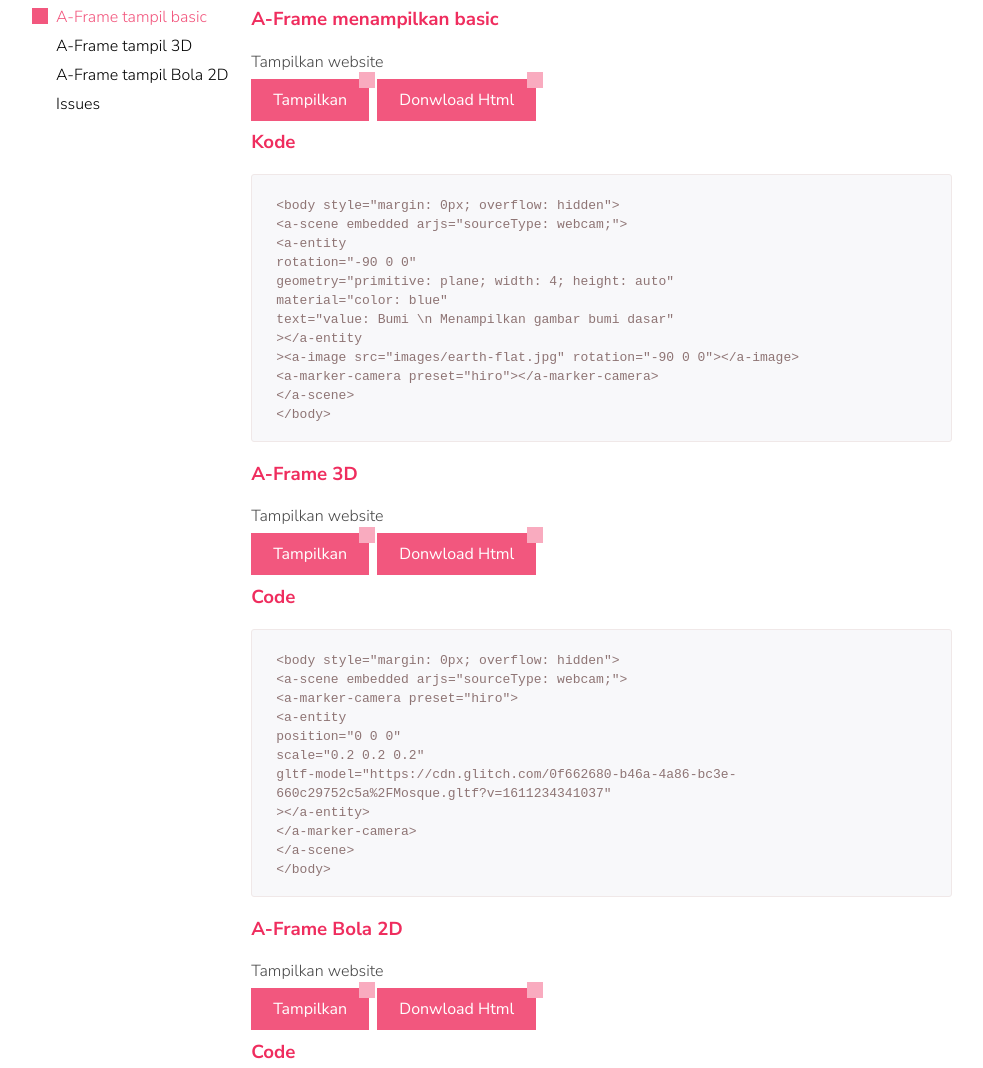
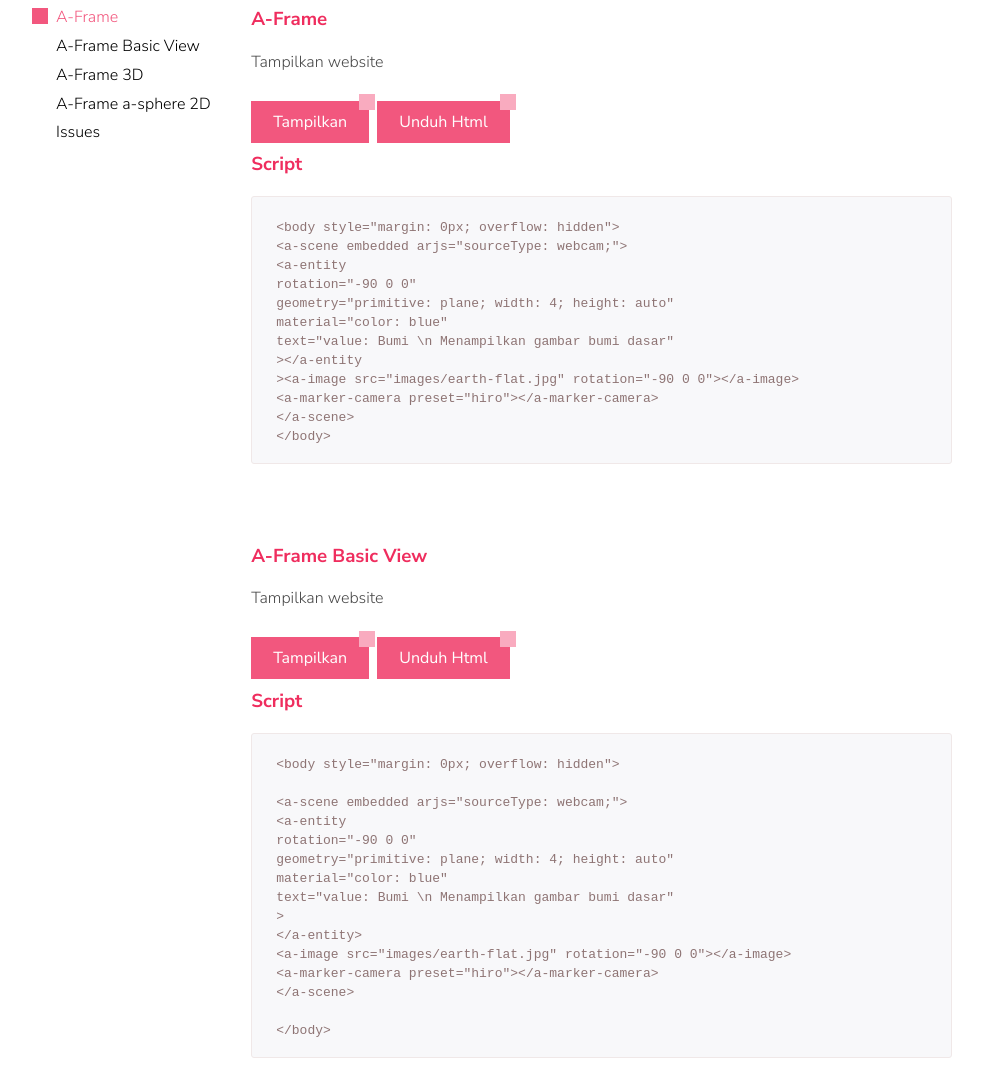
Before and after one commit to Bimamaarschal/AFrame, a plain HTML site: page index.html in a window 1280 px wide. Shown: the part 113-1181 px from the top of the page, without its empty margins (136-1119 px from the left). Drawn offline with nearby package versions, Linux system fonts and the light colour scheme.

Commit message:
Perubahan tampilan

```diff
--- a/index.html
+++ b/index.html
@@ -5,6 +5,7 @@
     <meta name="description" content="" />
     <meta name="viewport" content="width=device-width, initial-scale=1" />
     <title>Bima Maarschal</title>
+    <link rel="icon" type="image/png" href="images/aframe-logo.png" />
     <link
       rel="stylesheet"
       href="https://cdnjs.cloudflare.com/ajax/libs/font-awesome/4.7.0/css/font-awesome.min.css"
@@ -15,7 +16,6 @@
     />
     <link rel="stylesheet" href="css/scribbler-global.css" />
     <link rel="stylesheet" href="css/scribbler-doc.css" />
-    <link rel="author" href="humans.txt" />
   </head>
   <body>
     <div class="doc__bg"></div>
@@ -43,23 +43,24 @@
     <div class="wrapper">
       <aside class="doc__nav">
         <ul>
-          <li class="js-btn selected">A-Frame tampil basic</li>
-          <li class="js-btn">A-Frame tampil 3D</li>
-          <li class="js-btn">A-Frame tampil Bola 2D</li>
+          <li class="js-btn selected">A-Frame</li>
+          <li class="js-btn">A-Frame Basic View</li>
+          <li class="js-btn">A-Frame 3D</li>
+          <li class="js-btn">A-Frame a-sphere 2D</li>
           <li class="js-btn">Issues</li>
         </ul>
       </aside>
       <article class="doc__content">
         <section class="js-section">
-          <h3 class="section__title">A-Frame menampilkan basic</h3>
+          <h3 class="section__title">A-Frame</h3>
           <p>Tampilkan website</p>
+          <br />
           <a href="bumi.html" class="button--primary" target="_blank"
             >Tampilkan</a
           >&nbsp;
-          <a href="page/bumi.zip" class="button--primary" download
-            >Donwload Html</a
-          >
-          <h3 class="section__title">Kode</h3>
+          <a href="page/bumi.zip" class="button--primary" download>Unduh Html</a
+          ><br />
+          <h3 class="section__title">Script</h3>
           <div class="code__block code__block--notabs">
             <pre class="code code--block">
               <code>
@@ -79,59 +80,102 @@
             </pre>
           </div>
         </section>
+        <br /><br />
+        <section class="js-section">
+          <h3 class="section__title">A-Frame Basic View</h3>
+          <p>Tampilkan website</p>
+          <br />
+          <a href="bumi.html" class="button--primary" target="_blank"
+            >Tampilkan</a
+          >&nbsp;
+          <a href="page/bumi.zip" class="button--primary" download>Unduh Html</a
+          ><br />
+          <h3 class="section__title">Script</h3>
+          <div class="code__block code__block--notabs">
+            <pre class="code code--block">
+              <code>
+                &lt;body style=&quot;margin: 0px; overflow: hidden&quot;&gt;
+
+                  &lt;a-scene embedded arjs=&quot;sourceType: webcam;&quot;&gt;
+                    &lt;a-entity
+                      rotation=&quot;-90 0 0&quot;
+                      geometry=&quot;primitive: plane; width: 4; height: auto&quot;
+                      material=&quot;color: blue&quot;
+                      text=&quot;value: Bumi \n Menampilkan gambar bumi dasar&quot;
+                    &gt;
+                    &lt;/a-entity&gt;
+                    &lt;a-image src=&quot;images/earth-flat.jpg&quot; rotation=&quot;-90 0 0&quot;&gt;&lt;/a-image&gt;
+                    &lt;a-marker-camera preset=&quot;hiro&quot;&gt;&lt;/a-marker-camera&gt;
+                  &lt;/a-scene&gt;
+
+                &lt;/body&gt;
+              </code>
+            </pre>
+          </div>
+        </section>
+        <br /><br />
         <section class="js-section">
           <h3 class="section__title">A-Frame 3D</h3>
           <p>Tampilkan website</p>
+          <br />
           <a href="tam3d.html" class="button--primary" target="_blank"
             >Tampilkan</a
           >&nbsp;
           <a href="page/tam3d.zip" class="button--primary" download
-            >Donwload Html</a
-          >
-          <h3 class="section__title">Code</h3>
+            >Unduh Html</a
+          ><br />
+          <h3 class="section__title">Script</h3>
           <div class="code__block code__block--notabs">
             <pre class="code code--block">
                 <code>
                   &lt;body style=&quot;margin: 0px; overflow: hidden&quot;&gt;
                     &lt;a-scene embedded arjs=&quot;sourceType: webcam;&quot;&gt;
+
                       &lt;a-marker-camera preset=&quot;hiro&quot;&gt;
                         &lt;a-entity
                           position=&quot;0 0 0&quot;
                           scale=&quot;0.2 0.2 0.2&quot;
-                        gltf-model=&quot;https://cdn.glitch.com/0f662680-b46a-4a86-bc3e-660c29752c5a%2FMosque.gltf?v=1611234341037&quot;
-                      &gt;&lt;/a-entity&gt;
+                          gltf-model=&quot;https://cdn.glitch.com/0f662680-b46a-4a86-bc3e-660c29752c5a%2FMosque.gltf?v=1611234341037&quot;&gt;
+                        &lt;/a-entity&gt;
                       &lt;/a-marker-camera&gt;
+
                     &lt;/a-scene&gt;
                   &lt;/body&gt;
                 </code>
               </pre>
           </div>
         </section>
+        <br /><br />
         <section class="js-section">
-          <h3 class="section__title">A-Frame Bola 2D</h3>
+          <h3 class="section__title">A-Frame a-sphere 2D</h3>
           <p>Tampilkan website</p>
+          <br />
           <a href="bola2d.html" class="button--primary" target="_blank"
             >Tampilkan</a
           >&nbsp;
           <a href="page/bola2d.zip" class="button--primary" download
-            >Donwload Html</a
-          >
-          <h3 class="section__title">Code</h3>
+            >Unduh Html</a
+          ><br />
+          <h3 class="section__title">Script</h3>
           <div class="code__block code__block--notabs">
             <pre class="code code--block">
                 <code>
                   &lt;body style=&quot;margin: 0px; overflow: hidden&quot;&gt;
+
                   &lt;a-scene embedded arjs&gt;
                     &lt;a-marker preset=&quot;hiro&quot;&gt;
                       &lt;a-sphere position=&quot;0 0 0&quot; radius=&quot;0.6&quot; color=&quot;#EF2D5E&quot;&gt;&lt;/a-sphere&gt;
                     &lt;/a-marker&gt;
+
                     &lt;a-entity camera&gt;&lt;/a-entity&gt;
                   &lt;/a-scene&gt;
+
                 &lt;/body&gt;
                 </code>
               </pre>
           </div>
         </section>
+        <br /><br />
         <section class="js-section">
           <h3 class="section__title">Issues</h3>
           <p>
@@ -162,8 +206,9 @@
             </tr>
           </table>
           <p>
-            Dokumentasi yang diawali karena tugas kuliah ini akan selalu update
-            sesuai perkembanagn A-Frame AR.Js. Terima kasih :)
+            Dokumentasi yang diawali karena tugas kuliah, diusahakan selalu
+            update sesuai perkembangan A-Frame AR.Js <br />
+            Terima kasih😊
           </p>
         </section>
       </article>
```
Also changed, not shown: bola2d.html (+1 -0 lines), bumi.html (+4 -2 lines), tam3d.html (+3 -1 lines), images/aframe-logo.png (added). Lines whose indentation alone changed are shown as unchanged.
